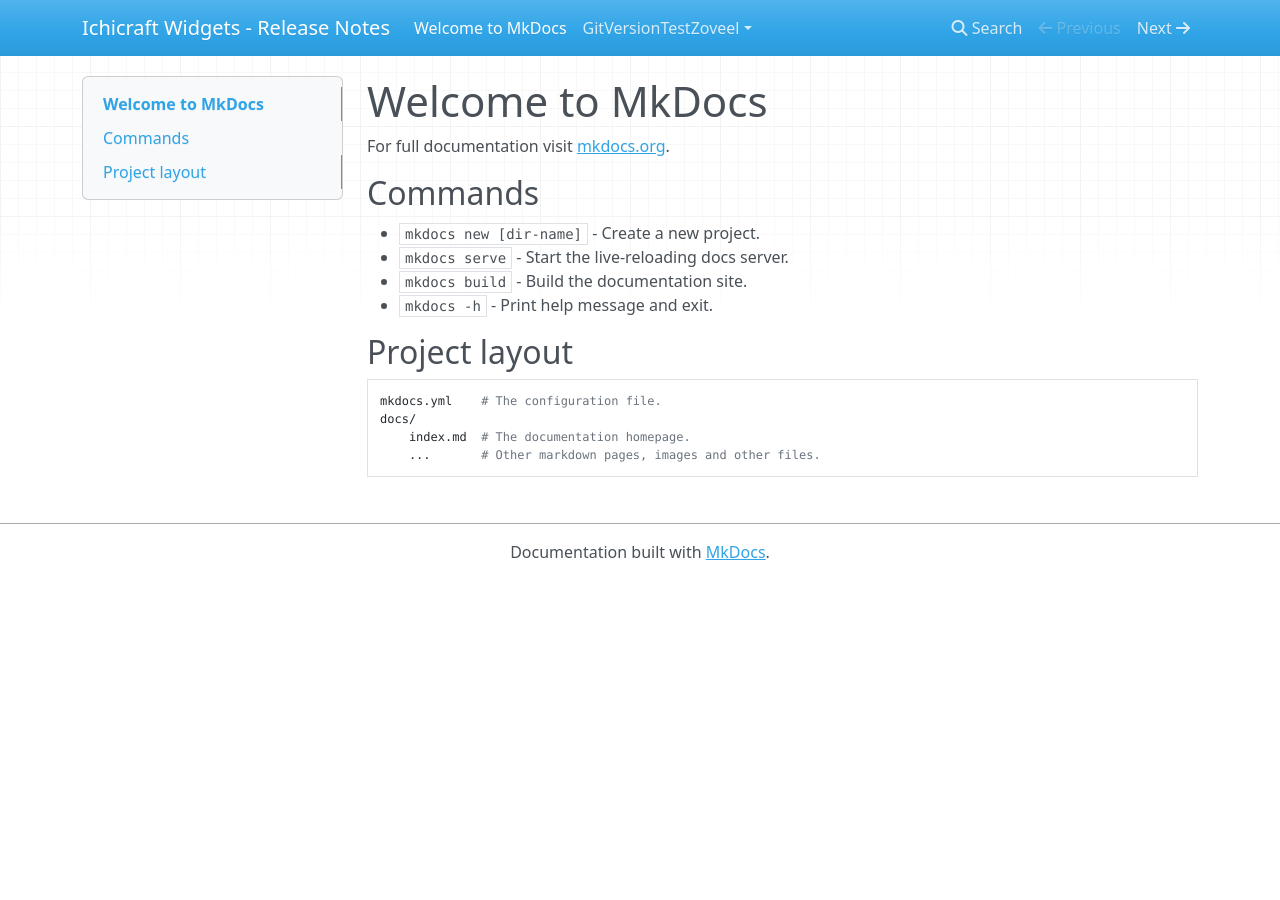
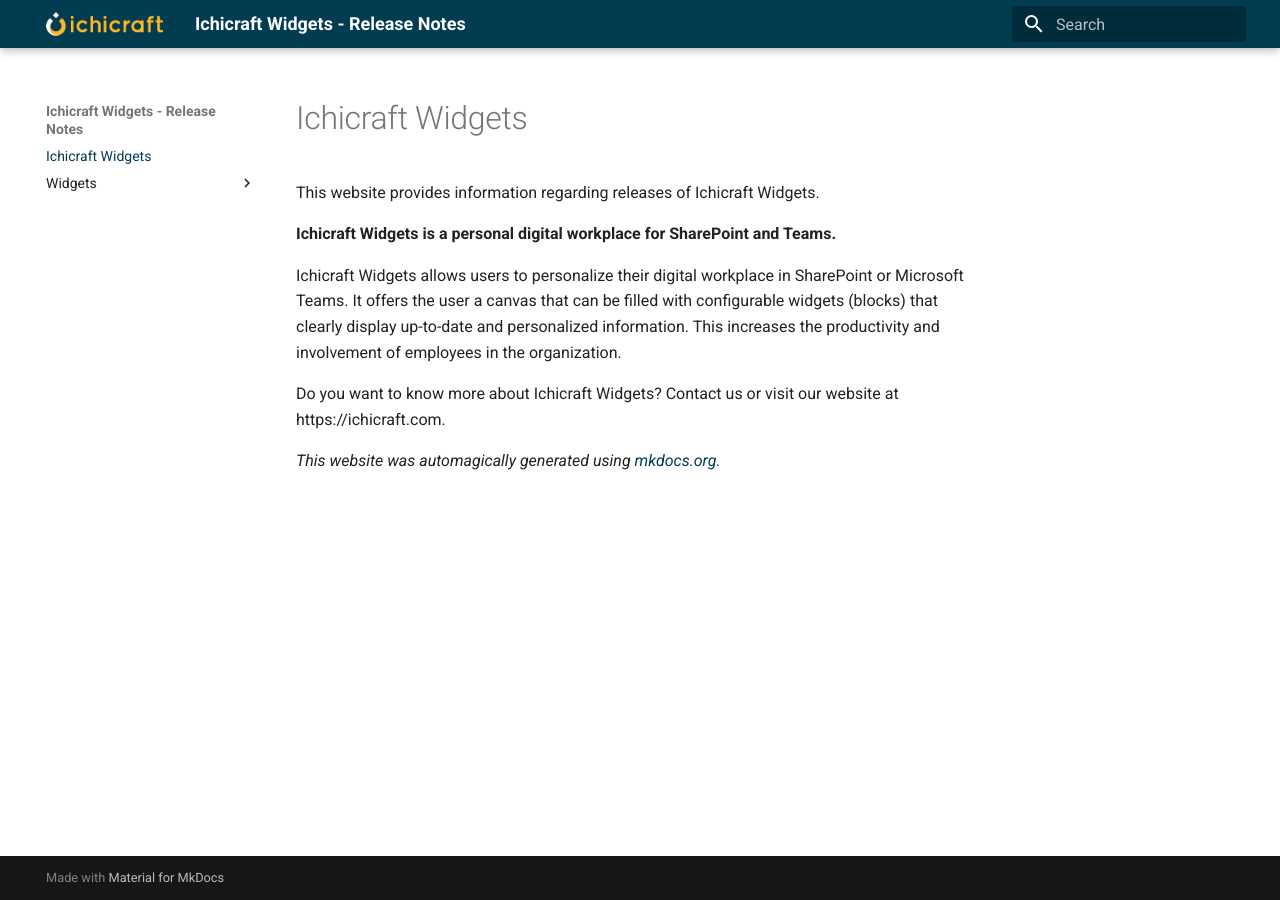
Before and after one commit to ichicraft/widgets-docs, an MkDocs documentation site: the page built from docs/index.md, in a window 1280 px wide. Built offline with MkDocs 1.6.1 and Material for MkDocs 9.7.7, drawn with Linux system fonts in a browser that asks for light colours; nearby versions of some CDN libraries.

Commit message:
MkDocs Material theme added plus basic config

```diff
--- a/docs/index.md
+++ b/docs/index.md
@@ -1,17 +1,11 @@
-# Welcome to MkDocs
+# Ichicraft Widgets
 
-For full documentation visit [mkdocs.org](https://www.mkdocs.org).
+This website provides information regarding releases of Ichicraft Widgets.
 
-## Commands
+**Ichicraft Widgets is a personal digital workplace for SharePoint and Teams.**
 
-* `mkdocs new [dir-name]` - Create a new project.
-* `mkdocs serve` - Start the live-reloading docs server.
-* `mkdocs build` - Build the documentation site.
-* `mkdocs -h` - Print help message and exit.
+Ichicraft Widgets allows users to personalize their digital workplace in SharePoint or Microsoft Teams. It offers the user a canvas that can be filled with configurable widgets (blocks) that clearly display up-to-date and personalized information. This increases the productivity and involvement of employees in the organization.
 
-## Project layout
+Do you want to know more about Ichicraft Widgets? Contact us or visit our website at https://ichicraft.com.
 
-    mkdocs.yml    # The configuration file.
-    docs/
-        index.md  # The documentation homepage.
-        ...       # Other markdown pages, images and other files.
+*This website was automagically generated using [mkdocs.org](https://www.mkdocs.org).*
--- /dev/null
+++ b/docs/styles/extra.css
@@ -0,0 +1,10 @@
+:root {
+    --md-primary-fg-color: #013c51;
+    --md-accent-fg-color: #f9b62b;
+}
+
+.md-header-nav__button.md-logo img {
+    width: auto;
+    height: auto;
+    fill: none;
+}
--- a/mkdocs.yml
+++ b/mkdocs.yml
@@ -1 +1,7 @@
 site_name: Ichicraft Widgets - Release Notes
+theme:
+  name: material
+  logo: images/logo.png
+  favicon: images/favicon.png
+extra_css:
+  - styles/extra.css
--- a/requirements.txt
+++ b/requirements.txt
@@ -1 +1,3 @@
 mkdocs==1.1
+mkdocs-material==6.2.6
+mkdocs-material-extensions==1.1.2
```
Also changed, not shown: docs/Widgets/Ichicraft-Widget123.md (renamed from docs/GitVersionTestZoveel/CHANGELOG.md, +1 -1 lines), docs/images/favicon.png (added), docs/images/logo.png (added), 1 other file.
